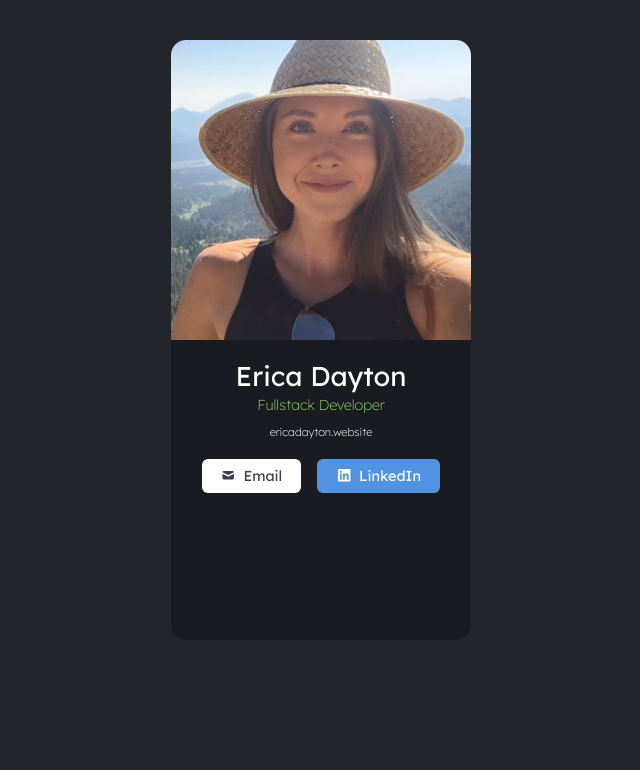
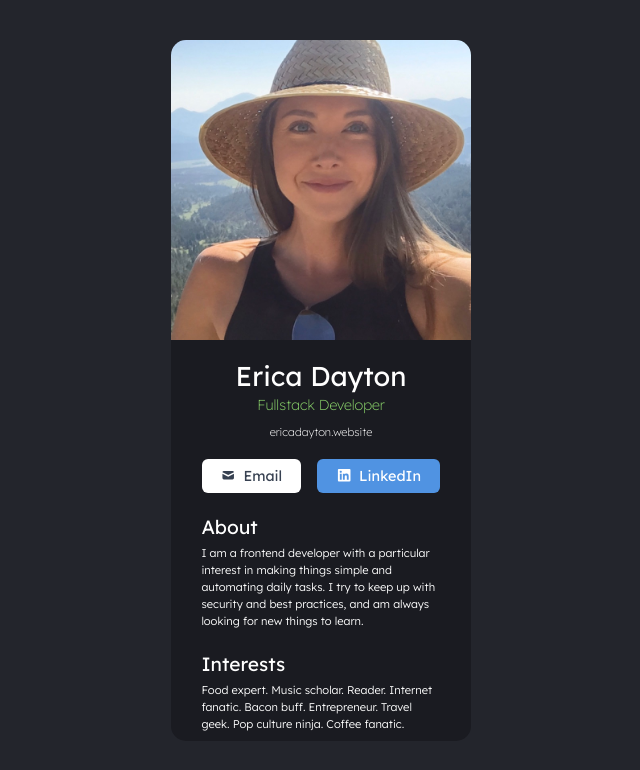
Before and after one commit to BeeperDev/digital-business-card, a React (Vite) app: page / in a window 1280 px wide. Shown: the top 770 px of the page, without its empty margins (319-959 px from the left). Built offline with nearby package versions, Linux system fonts and the light colour scheme.

Commit message:
add About and Interests components

```diff
--- a/src/App.jsx
+++ b/src/App.jsx
@@ -1,9 +1,13 @@
 import Info from "./components/Info";
+import About from "./components/About";
+import Interests from "./components/Interests";
 
 function App() {
   return (
     <div className="app-container">
       <Info />
+      <About />
+      <Interests />
     </div>
   );
 }
--- a/src/components/About.jsx
+++ b/src/components/About.jsx
@@ -0,0 +1,12 @@
+export default function About() {
+  return (
+    <div className="about-interests-container">
+      <h2>About</h2>
+      <p>
+        I am a frontend developer with a particular interest in making things
+        simple and automating daily tasks. I try to keep up with security and
+        best practices, and am always looking for new things to learn.
+      </p>
+    </div>
+  );
+}
--- a/src/components/Interests.jsx
+++ b/src/components/Interests.jsx
@@ -0,0 +1,11 @@
+export default function Interests() {
+  return (
+    <div className="about-interests-container">
+      <h2>Interests</h2>
+      <p>
+        Food expert. Music scholar. Reader. Internet fanatic. Bacon buff.
+        Entrepreneur. Travel geek. Pop culture ninja. Coffee fanatic.
+      </p>
+    </div>
+  );
+}
--- a/src/index.css
+++ b/src/index.css
@@ -20,7 +20,6 @@ a {
   width: 300px;
   border-radius: 15px;
   margin: 0 auto;
-  height: 600px;
   background-color: #1a1b21;
 }
 
@@ -81,3 +80,19 @@ a {
 .btn span {
   padding-left: 0.5rem;
 }
+
+.about-interests-container {
+  padding: 0.5rem 1.9rem;
+}
+
+.about-interests-container > h2 {
+  font-size: 1.2rem;
+  font-weight: 400;
+  padding: 0.4rem 0;
+}
+
+.about-interests-container > p {
+  font-size: 0.7rem;
+  font-weight: 300;
+  line-height: 1.5;
+}
```
